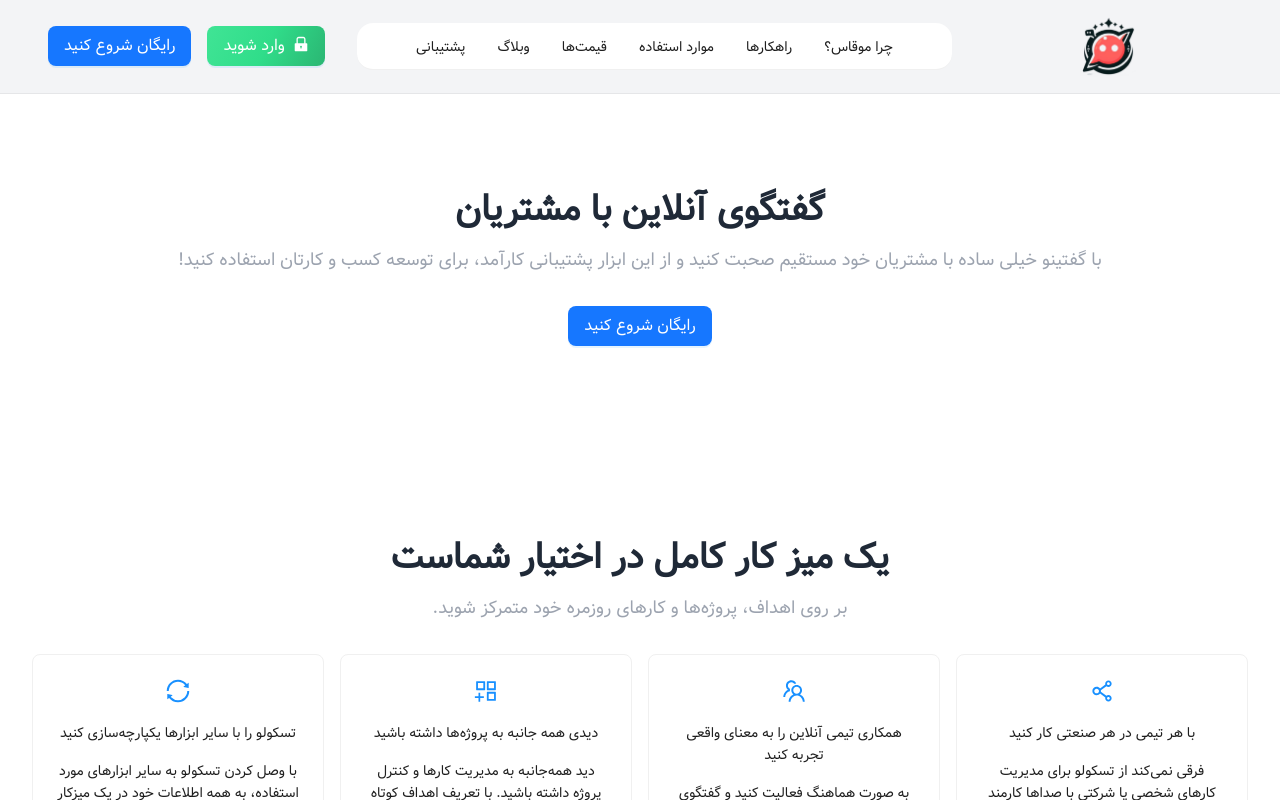
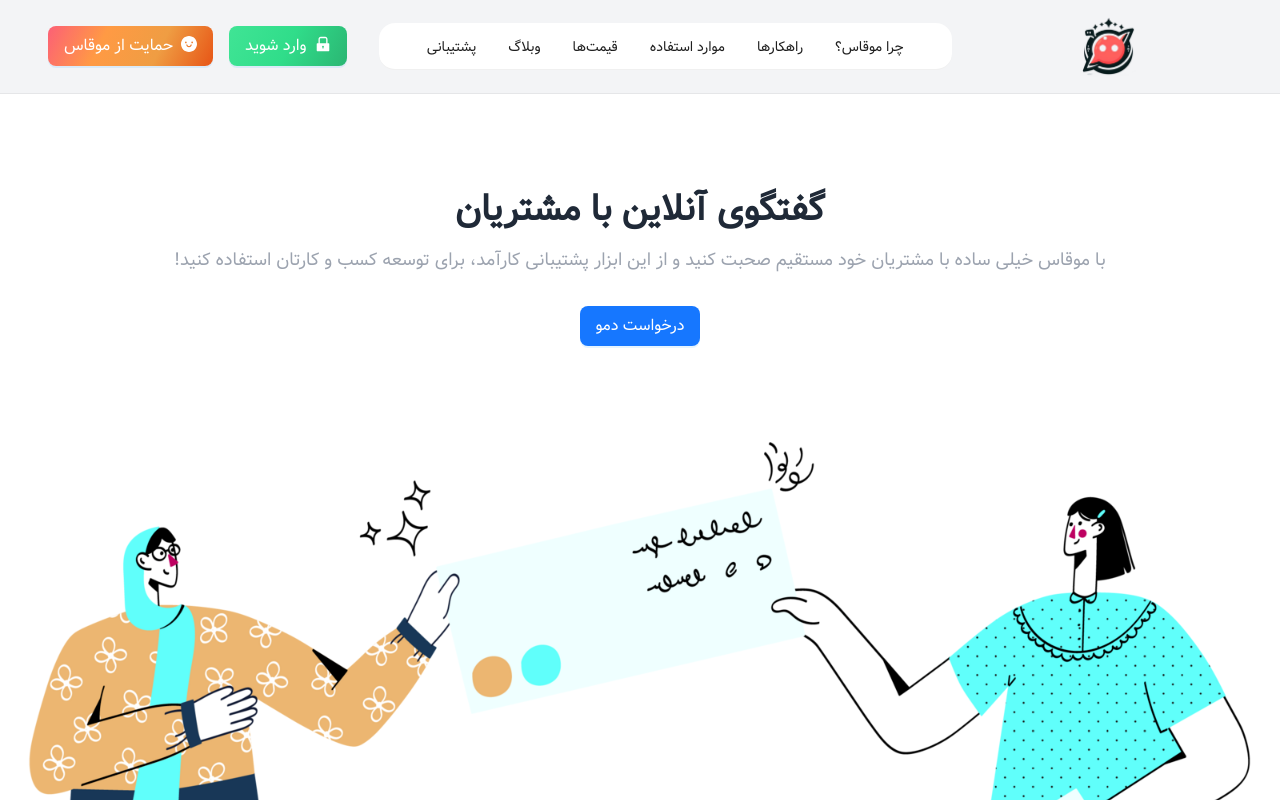
Before and after one commit to AlirezaMsv/Moghas, a React (Create React App) app: page / in a window 1280 px wide. Shown: the top 800 px of the page. Built offline with nearby package versions, Linux system fonts and the light colour scheme.

Commit message:
donate modal

```diff
--- a/package.json
+++ b/package.json
@@ -8,7 +8,7 @@
     "@testing-library/jest-dom": "^5.17.0",
     "@testing-library/react": "^13.4.0",
     "@testing-library/user-event": "^13.5.0",
-    "antd": "^5.17.3",
+    "antd": "^5.17.4",
     "react": "^18.3.1",
     "react-dom": "^18.3.1",
     "react-scripts": "5.0.1",
--- a/src/pages/HomePage/HomePage.jsx
+++ b/src/pages/HomePage/HomePage.jsx
@@ -5,9 +5,12 @@
 import LSModal from "../LoginModal/LSModal";
 import CardSection from "./cmps/CardSection";
 import Prices from "./cmps/Prices";
+import SupportModal from "../SupportModal/SupportModal";
+import back1 from '../../assets/homepage/back1.png'
 
 const Homepage = () => {
   const [showLS, setShowLS] = useState(false);
+  const [showSupport, setShowSupport] = useState(false)
 
   const openLS = () => {
     setShowLS(true);
@@ -17,10 +20,19 @@
     setShowLS(false);
   };
 
+  const openSupport = () => {
+    setShowSupport(true);
+  };
+
+  const closeSupport = () => {
+    setShowSupport(false);
+  };
+
   return (
     <div className={style.homepage}>
       {showLS && <LSModal isOpen={showLS} close={closeLS} />}
-      <AppMenu show={openLS} />
+      {showSupport && <SupportModal isOpen={showSupport} close={closeSupport} />}
+      <AppMenu openLS={openLS} openSupport={openSupport} />
       <div className="text-center py-24 bg-white">
         <h1 className="text-4xl font-bold text-gray-800 mb-4">
           گفتگوی آنلاین با مشتریان
@@ -31,7 +43,7 @@
           }}
           className="text-lg text-gray-400 mb-8"
         >
-          با گفتینو خیلی ساده با مشتریان خود مستقیم صحبت کنید و از این ابزار
+          با موقاس خیلی ساده با مشتریان خود مستقیم صحبت کنید و از این ابزار
           پشتیبانی کارآمد، برای توسعه کسب و کارتان استفاده کنید!
         </p>
         <ConfigProvider
@@ -44,11 +56,12 @@
             },
           }}
         >
-          <Button type="primary" size="large">
-            رایگان شروع کنید
+          <Button type="primary" size="large" color="orange">
+            درخواست دمو
           </Button>
         </ConfigProvider>
       </div>
+      <img src={back1} />
       <div className="text-center py-24 bg-white">
         <h1 className="text-4xl font-bold text-gray-800 mb-4">
           یک میز کار کامل در اختیار شماست
--- a/src/pages/HomePage/cmps/AppMenu.jsx
+++ b/src/pages/HomePage/cmps/AppMenu.jsx
@@ -1,6 +1,6 @@
 import React, { lazy, useState } from "react";
 import { Menu, Button, ConfigProvider } from "antd";
-import { LockFilled, MoonOutlined, SunOutlined } from "@ant-design/icons";
+import { LockFilled, SmileFilled } from "@ant-design/icons";
 import { TinyColor } from "@ctrl/tinycolor";
 import "./AppMenu.module.css";
 import icon from "../../../assets/logos/icon.png";
@@ -8,8 +8,8 @@
 
 const { SubMenu } = Menu;
 
-const AppMenu = ({ show }) => {
-
+const AppMenu = ({ openLS, openSupport }) => {
+  const colors2 = ["#fc6076", "#ff9a44", "#ef9d43", "#e75516"];
   const colors3 = ["#40e495", "#30dd8a", "#2bb673"];
   const getHoverColors = (colors) =>
     colors.map((color) => new TinyColor(color).lighten(5).toString());
@@ -25,7 +25,10 @@
       }}
     >
       <img className="w-14 mx-32" src={icon} />
-      <Menu mode="horizontal" className="basis-5/6 flex justify-center rounded-2xl">
+      <Menu
+        mode="horizontal"
+        className="basis-5/6 flex justify-center rounded-2xl"
+      >
         <Menu.Item key="1">چرا موقاس؟</Menu.Item>
         <Menu.Item key="2">راهکارها</Menu.Item>
         <Menu.Item key="3">موارد استفاده</Menu.Item>
@@ -53,7 +56,7 @@
           }}
         >
           <Button
-            onClick={show}
+            onClick={openLS}
             type="primary"
             size="large"
             icon={<LockFilled />}
@@ -67,13 +70,20 @@
             components: {
               Button: {
                 fontFamily: "VazirFD",
+                colorPrimary: `linear-gradient(116deg,  ${colors2.join(", ")})`,
+                colorPrimaryHover: `linear-gradient(116deg, ${getHoverColors(
+                  colors2
+                ).join(", ")})`,
+                colorPrimaryActive: `linear-gradient(116deg, ${getActiveColors(
+                  colors2
+                ).join(", ")})`,
                 lineWidth: 0,
               },
             },
           }}
         >
-          <Button type="primary" size="large">
-            رایگان شروع کنید
+          <Button type="primary" size="large" onClick={openSupport} icon={<SmileFilled />}>
+            حمایت از موقاس
           </Button>
         </ConfigProvider>
       </div>
--- a/src/pages/LoginModal/LSModal.jsx
+++ b/src/pages/LoginModal/LSModal.jsx
@@ -1,4 +1,3 @@
-import React, { useState } from "react";
 import { Modal, ConfigProvider, Tabs } from "antd";
 import { UserAddOutlined, SmileOutlined } from "@ant-design/icons";
 import SignUp from "./cmps/SignUp";
--- /dev/null
+++ b/src/pages/SupportModal/SupportModal.jsx
@@ -0,0 +1,93 @@
+import { Modal, ConfigProvider, QRCode, Input, Button, message } from "antd";
+import { SmileFilled, CopyOutlined } from "@ant-design/icons";
+import logo from "../../assets/logos/favicon-32x32.png";
+
+const SupportModal = ({ isOpen, close }) => {
+  const link = "https://sibmo.ir/moqas";
+  const tnks = "عزیزان گرامی،  با تشکر فراوان از شما که قصد دارید از پروژه ما حمایت مالی کنید. قدردان همراهی و حمایت شما هستیم و باور داریم که با کمک‌های ارزشمند شما، می‌توانیم گام‌های مؤثری در جهت تحقق اهداف و توسعه این پروژه برداریم.    پشتیبانی شما نه تنها به ادامه فعالیت‌های ما کمک می‌کند، بلکه نشان‌دهنده اعتماد و ارزشی است که برای کار ما قائل هستید. ما متعهد هستیم که این اعتماد را با بهبود مستمر خدمات و تلاش برای ارائه بهترین‌ها، پاسخ دهیم.  با سپاس بیکران"
+  const [messageApi, contextHolder] = message.useMessage();
+
+  const copyLink = () => {
+    navigator.clipboard
+      .writeText(link)
+      .then(() => {
+        messageApi.open({
+          type: "success",
+          content: "کپی شد!",
+          style: {
+            fontFamily: "VazirFD",
+            direction: "rtl",
+          },
+        });
+      })
+      .catch(() => {
+        messageApi.open({
+          type: "error",
+          content: "خطایی رخ داد!",
+          style: {
+            fontFamily: "VazirFD",
+            direction: "rtl",
+          },
+        });
+      });
+  };
+
+  return (
+    <ConfigProvider
+      theme={{
+        components: {
+          Modal: {
+            fontFamily: "VazirFD",
+          },
+        },
+      }}
+    >
+      {contextHolder}
+      <Modal
+        title={
+          <div
+            style={{
+              textAlign: "center",
+              width: "100%",
+            }}
+          >
+            حمایت از موقاس{" "}
+            <SmileFilled
+              style={{
+                color: "#f39c12",
+              }}
+            />
+          </div>
+        }
+        onCancel={close}
+        open={isOpen}
+        footer={[]}
+      >
+        {tnks}
+        <div>
+          <QRCode
+            style={{ margin: "1rem auto" }}
+            errorLevel="H"
+            value={link}
+            icon={logo}
+          />
+          <div
+            style={{
+              display: "flex",
+            }}
+          >
+            <Button>
+              <CopyOutlined onClick={copyLink} />
+            </Button>
+            <Input
+              style={{ margin: "0 0.75rem", direction: "ltr" }}
+              disabled
+              value={link}
+            />
+          </div>
+        </div>
+      </Modal>
+    </ConfigProvider>
+  );
+};
+export default SupportModal;
```
Also changed, not shown: src/assets/homepage/back1.png (added).
